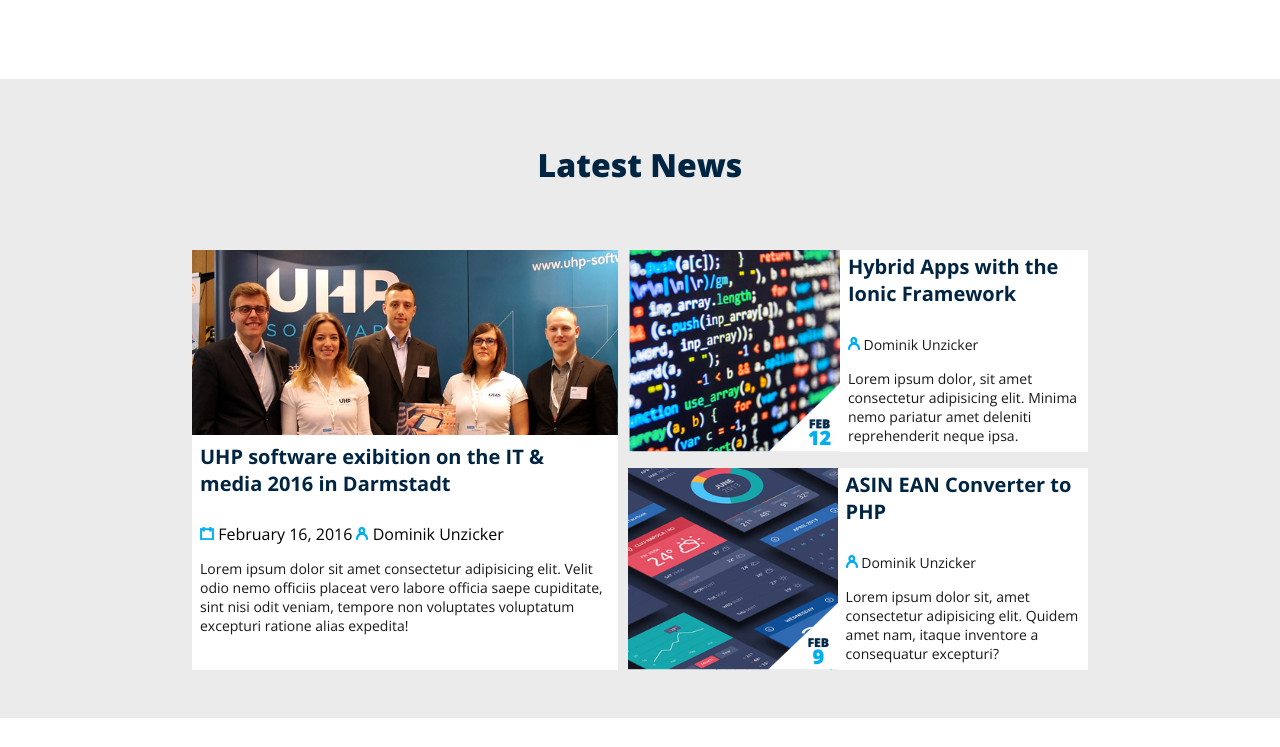
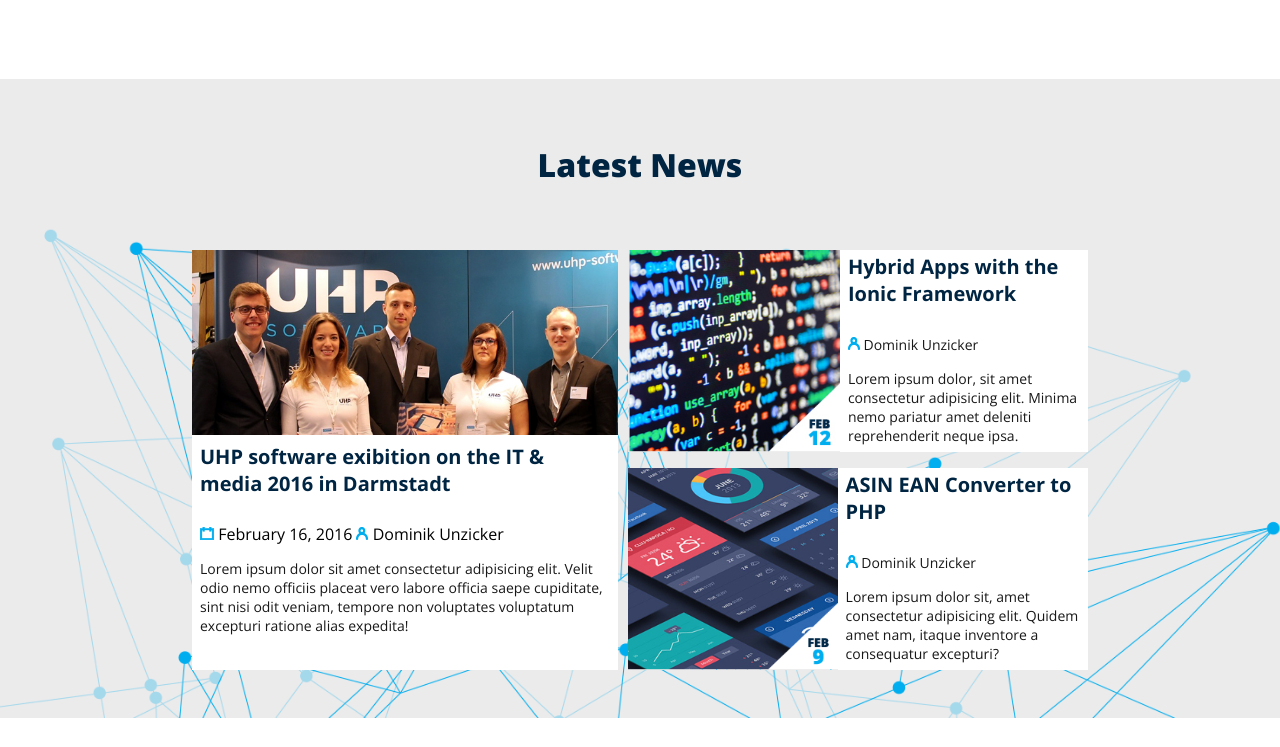
Before and after one commit to mmilic1994/UHP-Digital-webpage, a plain HTML site: page index.html in a window 1280 px wide. Shown: the part 1530-2277 px from the top of the page. Drawn offline with nearby package versions, Linux system fonts and the light colour scheme.

Commit message:
background image

```diff
--- a/css/custom.css
+++ b/css/custom.css
@@ -178,7 +178,7 @@
   width: 100%;
   height: auto;
   padding-bottom: 2rem;
-  background-image: url("../../dist/images/background.png");
+  background-image: url("../images/background.png");
   background-position: center;
   background-size: cover;
   background-repeat: no-repeat; }
```
